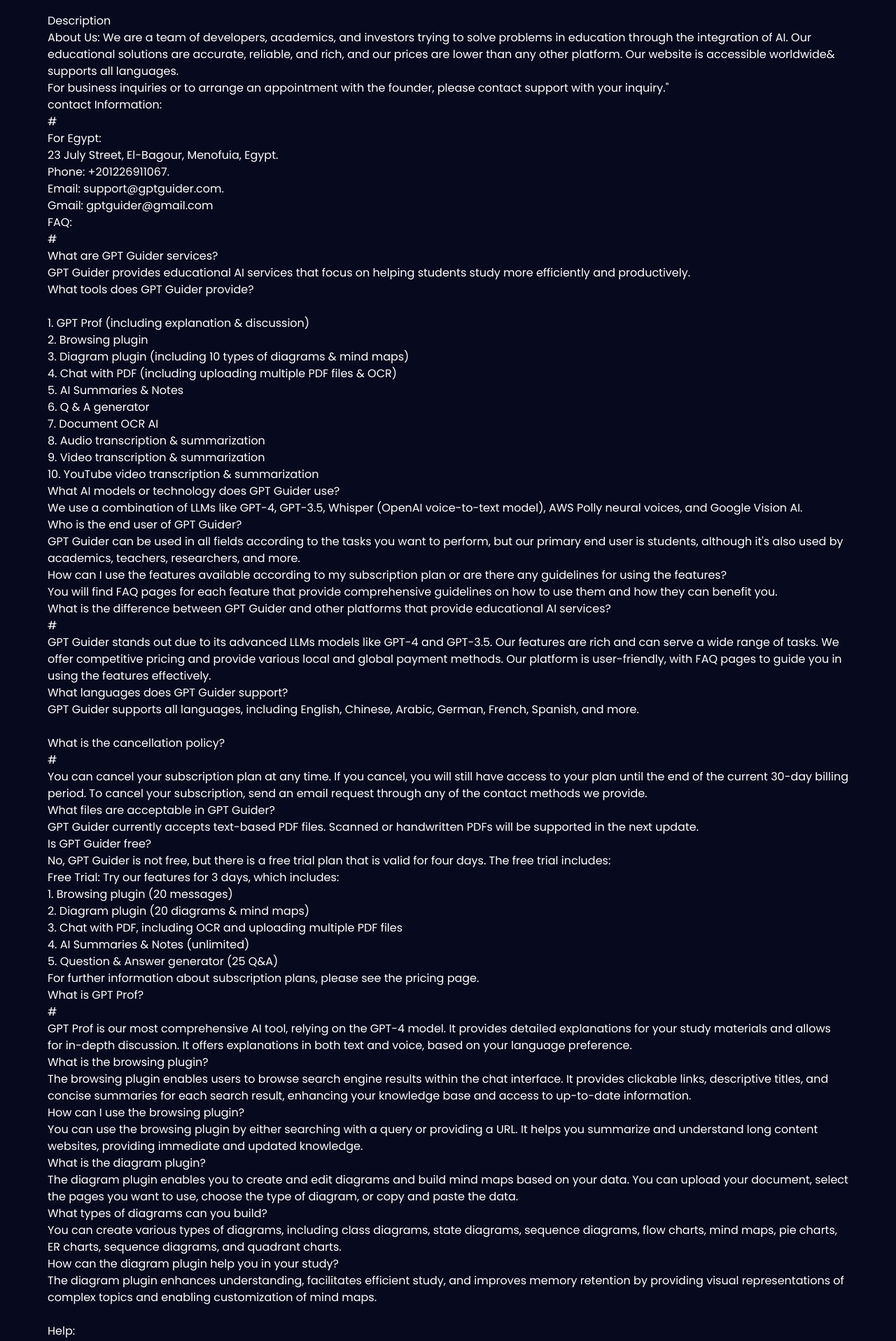
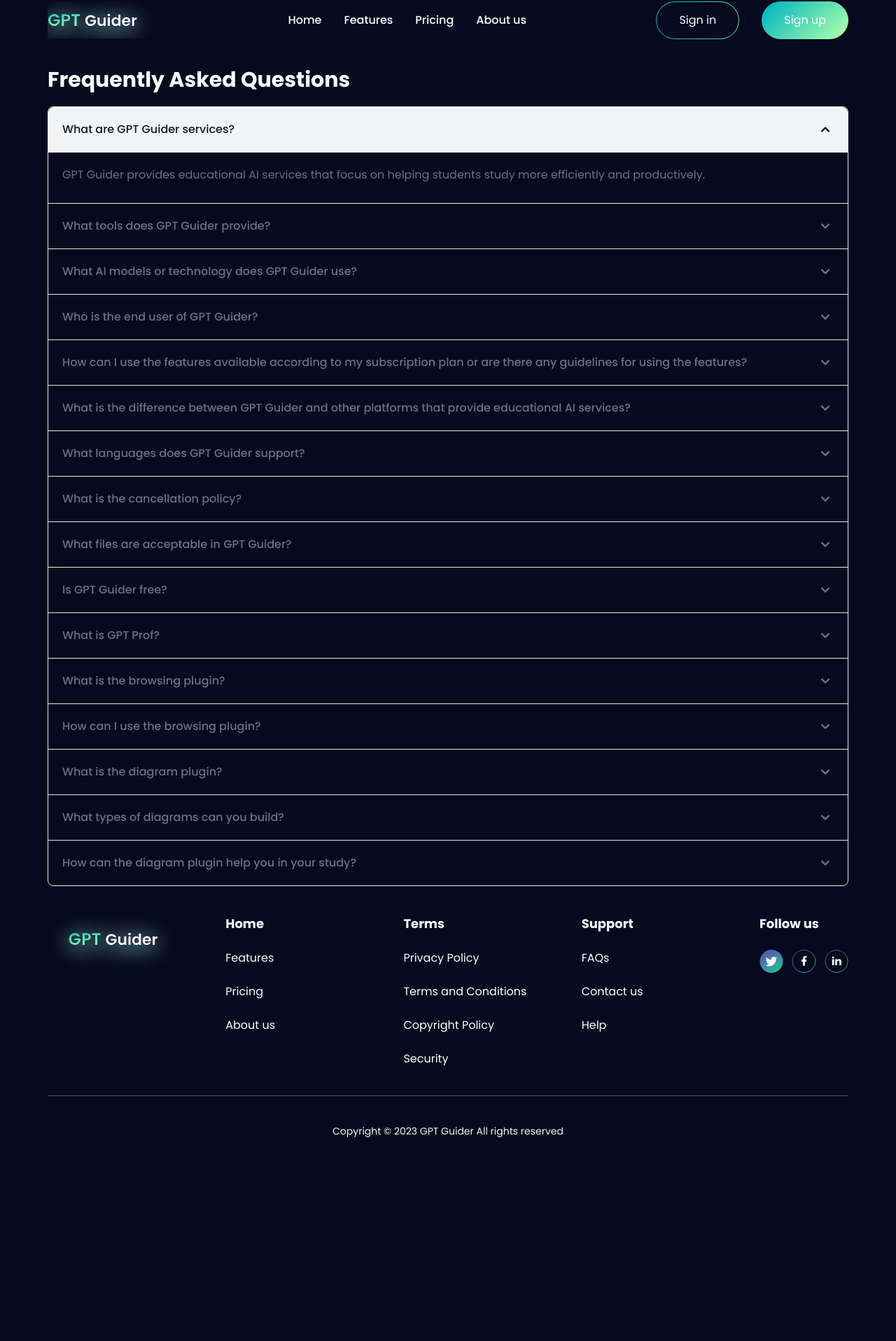
Before and after one commit to MamtazDev/gpt-guider, a Next.js app: page /faq in a window 1280 px wide. Shown: the part 22-1938 px from the top of the page at 70% size. After the commit the page ends 1739 px from the top, so only its background shows below. Built offline with nearby package versions, Linux system fonts and the light colour scheme.

Commit message:
faq and contat us page done

```diff
--- a/components/Footer/Footer.js
+++ b/components/Footer/Footer.js
@@ -33,7 +33,7 @@
           <Link href="/" className="text-[18px] font-[700]">
             Support
           </Link>
-          <Link href="/">FAQs</Link>
+          <Link href="/faq">FAQs</Link>
           <Link href="/">Contact us</Link>
           <Link href="/">Help</Link>
         </div>
--- a/components/Navbar/Navbar.js
+++ b/components/Navbar/Navbar.js
@@ -16,7 +16,7 @@
           <Link href="/">Home</Link>
           <Link href="/dashboard">Features</Link>
           <Link href="/subscription">Pricing</Link>
-          <Link href="/">About us</Link>
+          <Link href="/aboutUs">About us</Link>
         </div>
         <div className="lg:flex gap-[32px] hidden">
           <button className="singInButton px-[32px] py-[14px]">
@@ -64,7 +64,7 @@
           <Link href="/">Home</Link>
           <Link href="/dashboard">Features</Link>
           <Link href="/subscription">Pricing</Link>
-          <Link href="/">About us</Link>
+          <Link href="/aboutUs">About us</Link>
 
           <button className="singInButton px-[32px] py-[14px] max-w-[120px] ">
             <Link href="/login">Sign in</Link>
--- a/package.json
+++ b/package.json
@@ -12,6 +12,8 @@
     "@react-pdf-viewer/core": "^3.12.0",
     "@react-pdf-viewer/default-layout": "^3.12.0",
     "aos": "^2.3.4",
+    "flowbite": "^1.8.1",
+    "flowbite-react": "^0.6.4",
     "next": "13.5.4",
     "pdfjs-dist": "^3.11.174",
     "react": "^18",
--- a/pages/_document.js
+++ b/pages/_document.js
@@ -1,13 +1,19 @@
-import { Html, Head, Main, NextScript } from 'next/document'
+import { Html, Head, Main, NextScript } from "next/document";
 
 export default function Document() {
   return (
     <Html lang="en">
-      <Head />
+      <Head>
+        <link
+          href="https://cdnjs.cloudflare.com/ajax/libs/flowbite/1.8.1/flowbite.min.css"
+          rel="stylesheet"
+        />
+        <script src="https://cdnjs.cloudflare.com/ajax/libs/flowbite/1.8.1/flowbite.min.js"></script>
+      </Head>
       <body>
         <Main />
         <NextScript />
       </body>
     </Html>
-  )
+  );
 }
--- /dev/null
+++ b/pages/aboutUs.js
@@ -0,0 +1,55 @@
+import Main from "@/Layouts/Main";
+import React from "react";
+
+const AboutUsPage = () => {
+  return (
+    <div className="container mt-[90px] mb-[120px]">
+      <h4 className="text-center text-3xl font-bold mb-4"> About Us</h4>
+      <h2>
+        We are a team of developers, academics, and investors trying to solve
+        problems in education through the integration of AI. Our educational
+        solutions are accurate, reliable, and rich, and our prices are lower
+        than any other platform. Our website is accessible worldwide& supports
+        all languages.
+      </h2>
+      <h4>
+        For business inquiries or to arrange an appointment with the founder,
+        please contact support with your inquiry."
+      </h4>
+
+      <h3 className="text-center text-3xl font-bold my-4">
+        Contact Information:
+      </h3>
+
+      <div>
+        <p className="text-xl font-semibold mb-2">For Egypt</p>
+        <p>23 July Street, El-Bagour, Menofuia, Egypt.</p>
+        <p>Phone: +201226911067.</p>
+        <p>
+          Email: <span>support@gptguider.com.</span>
+        </p>
+        <p>
+          Gmail: <span> gptguider@gmail.com</span>
+        </p>
+      </div>
+
+      <h3 className="text-center text-3xl font-bold my-4">Help</h3>
+      <p>
+        If you encounter registration or payment issues, please don't hesitate
+        to contact us for assistance. You can reach us through the following
+        methods:
+      </p>
+      <p className="text-xl font-semibold my-2">For Egypt:</p>
+      <p>Phone: +201226911067.</p>
+      <p>
+        Email: <span>support@gptguider.com.</span>
+      </p>
+      <p>
+        Gmail: <span>gptguider@gmail.com.</span>
+      </p>
+    </div>
+  );
+};
+
+AboutUsPage.PageLayout = Main;
+export default AboutUsPage;
--- a/pages/faq.js
+++ b/pages/faq.js
@@ -1,171 +1,222 @@
 import React from "react";
-
+import { Accordion } from "flowbite-react";
+import Main from "@/Layouts/Main";
 const FaqPage = () => {
   return (
     <div className="container my-10">
-      <h4>Description</h4>
-      <h2>
-        About Us: We are a team of developers, academics, and investors trying
-        to solve problems in education through the integration of AI. Our
-        educational solutions are accurate, reliable, and rich, and our prices
-        are lower than any other platform. Our website is accessible worldwide&
-        supports all languages.
-      </h2>
-      <h4>
-        For business inquiries or to arrange an appointment with the founder,
-        please contact support with your inquiry."
-      </h4>
-      <h3>contact Information:</h3>
-      <p>#</p>
-      <div>
-        <p>For Egypt:</p>
-        <p>23 July Street, El-Bagour, Menofuia, Egypt.</p>
-        <p>Phone: +201226911067.</p>
-        <p>
-          Email: <span>support@gptguider.com.</span>
-        </p>
-        <p>
-          Gmail: <span> gptguider@gmail.com</span>
-        </p>
-      </div>
-      <h3>FAQ:</h3>
-      <p>#</p>
-      <p>What are GPT Guider services?</p>
-      <p>
+      {/*  */}
+      <h3 className="text-3xl font-bold mb-5">Frequently Asked Questions</h3>
+      <Accordion>
+        <Accordion.Panel>
+          <Accordion.Title>What are GPT Guider services?</Accordion.Title>
+          <Accordion.Content>
+            <p className="mb-2 text-gray-500 dark:text-gray-400">
               GPT Guider provides educational AI services that focus on helping
               students study more efficiently and productively.
             </p>
-      <h3>What tools does GPT Guider provide?</h3>‌
+          </Accordion.Content>
+        </Accordion.Panel>
+        <Accordion.Panel>
+          <Accordion.Title>What tools does GPT Guider provide?</Accordion.Title>
+          <Accordion.Content>
+            <p className="mb-2 text-gray-500 dark:text-gray-400">
               <p>1. GPT Prof (including explanation & discussion)</p>
               <p>2. Browsing plugin</p>
-      <p>3. Diagram plugin (including 10 types of diagrams & mind maps)</p>
-      <p>4. Chat with PDF (including uploading multiple PDF files & OCR)</p>
+              <p>
+                3. Diagram plugin (including 10 types of diagrams & mind maps)
+              </p>
+              <p>
+                4. Chat with PDF (including uploading multiple PDF files & OCR)
+              </p>
               <p>5. AI Summaries & Notes</p>
               <p>6. Q & A generator</p>
               <p>7. Document OCR AI</p>
               <p>8. Audio transcription & summarization</p>
               <p>9. Video transcription & summarization</p>
               <p>10. YouTube video transcription & summarization</p>
-      <h3>What AI models or technology does GPT Guider use?</h3>
-      <p>
+            </p>
+          </Accordion.Content>
+        </Accordion.Panel>
+        <Accordion.Panel>
+          <Accordion.Title>
+            What AI models or technology does GPT Guider use?
+          </Accordion.Title>
+          <Accordion.Content>
+            <p className="mb-2 text-gray-500 dark:text-gray-400">
               We use a combination of LLMs like GPT-4, GPT-3.5, Whisper (OpenAI
-        voice-to-text model), AWS Polly neural voices, and Google Vision AI.
+              voice-to-text model), AWS Polly neural voices, and Google Vision
+              AI.
             </p>
-      <h3>Who is the end user of GPT Guider?</h3>
-      <p>
-        GPT Guider can be used in all fields according to the tasks you want to
-        perform, but our primary end user is students, although it's also used
-        by academics, teachers, researchers, and more.
+          </Accordion.Content>
+        </Accordion.Panel>
+        <Accordion.Panel>
+          <Accordion.Title>Who is the end user of GPT Guider?</Accordion.Title>
+          <Accordion.Content>
+            <p className="mb-2 text-gray-500 dark:text-gray-400">
+              GPT Guider can be used in all fields according to the tasks you
+              want to perform, but our primary end user is students, although
+              it's also used by academics, teachers, researchers, and more.
             </p>
-      <h3>
-        How can I use the features available according to my subscription plan
-        or are there any guidelines for using the features?
-      </h3>
-      <p>
-        You will find FAQ pages for each feature that provide comprehensive
-        guidelines on how to use them and how they can benefit you.
+          </Accordion.Content>
+        </Accordion.Panel>
+        <Accordion.Panel>
+          <Accordion.Title>
+            How can I use the features available according to my subscription
+            plan or are there any guidelines for using the features?
+          </Accordion.Title>
+          <Accordion.Content>
+            <p className="mb-2 text-gray-500 dark:text-gray-400">
+              You will find FAQ pages for each feature that provide
+              comprehensive guidelines on how to use them and how they can
+              benefit you.
             </p>
-      <h3>
+          </Accordion.Content>
+        </Accordion.Panel>
+        <Accordion.Panel>
+          <Accordion.Title>
             What is the difference between GPT Guider and other platforms that
             provide educational AI services?
-      </h3>
-      <p>#</p>
-      <p>
-        GPT Guider stands out due to its advanced LLMs models like GPT-4 and
-        GPT-3.5. Our features are rich and can serve a wide range of tasks. We
-        offer competitive pricing and provide various local and global payment
-        methods. Our platform is user-friendly, with FAQ pages to guide you in
-        using the features effectively.
+          </Accordion.Title>
+          <Accordion.Content>
+            <p className="mb-2 text-gray-500 dark:text-gray-400">
+              GPT Guider stands out due to its advanced LLMs models like GPT-4
+              and GPT-3.5. Our features are rich and can serve a wide range of
+              tasks. We offer competitive pricing and provide various local and
+              global payment methods. Our platform is user-friendly, with FAQ
+              pages to guide you in using the features effectively.
             </p>
-      <h3>What languages does GPT Guider support?</h3>
-      <p>
-        GPT Guider supports all languages, including English, Chinese, Arabic,
-        German, French, Spanish, and more.
+          </Accordion.Content>
+        </Accordion.Panel>
+        <Accordion.Panel>
+          <Accordion.Title>
+            What languages does GPT Guider support?
+          </Accordion.Title>
+          <Accordion.Content>
+            <p className="mb-2 text-gray-500 dark:text-gray-400">
+              GPT Guider supports all languages, including English, Chinese,
+              Arabic, German, French, Spanish, and more.
             </p>
-      ‌<h3>What is the cancellation policy?</h3>
-      <p>#</p>
-      <p>
-        You can cancel your subscription plan at any time. If you cancel, you
-        will still have access to your plan until the end of the current 30-day
-        billing period. To cancel your subscription, send an email request
-        through any of the contact methods we provide.
+          </Accordion.Content>
+        </Accordion.Panel>
+        <Accordion.Panel>
+          <Accordion.Title>What is the cancellation policy?</Accordion.Title>
+          <Accordion.Content>
+            <p className="mb-2 text-gray-500 dark:text-gray-400">
+              You can cancel your subscription plan at any time. If you cancel,
+              you will still have access to your plan until the end of the
+              current 30-day billing period. To cancel your subscription, send
+              an email request through any of the contact methods we provide.
             </p>
-      <h3>What files are acceptable in GPT Guider?</h3>
-      <p>
+          </Accordion.Content>
+        </Accordion.Panel>
+        <Accordion.Panel>
+          <Accordion.Title>
+            What files are acceptable in GPT Guider?
+          </Accordion.Title>
+          <Accordion.Content>
+            <p className="mb-2 text-gray-500 dark:text-gray-400">
               GPT Guider currently accepts text-based PDF files. Scanned or
               handwritten PDFs will be supported in the next update.
             </p>
-      <h3>Is GPT Guider free?</h3>
+          </Accordion.Content>
+        </Accordion.Panel>
+        <Accordion.Panel>
+          <Accordion.Title>Is GPT Guider free?</Accordion.Title>
+          <Accordion.Content>
+            <p className="mb-2 text-gray-500 dark:text-gray-400">
               <p>
-        No, GPT Guider is not free, but there is a free trial plan that is valid
-        for four days. The free trial includes:
+                No, GPT Guider is not free, but there is a free trial plan that
+                is valid for four days. The free trial includes:
               </p>
               <p>Free Trial: Try our features for 3 days, which includes:</p>
               <p>1. Browsing plugin (20 messages)</p>
               <p>2. Diagram plugin (20 diagrams & mind maps)</p>
-      <p>3. Chat with PDF, including OCR and uploading multiple PDF files</p>
+              <p>
+                3. Chat with PDF, including OCR and uploading multiple PDF files
+              </p>
               <p>4. AI Summaries & Notes (unlimited)</p>
               <p>5. Question & Answer generator (25 Q&A)</p>
               <p>
-        For further information about subscription plans, please see the pricing
-        page.
+                For further information about subscription plans, please see the
+                pricing page.
               </p>
-      <h3>What is GPT Prof?</h3>
-      <p>#</p>
-      <p>
-        GPT Prof is our most comprehensive AI tool, relying on the GPT-4 model.
-        It provides detailed explanations for your study materials and allows
-        for in-depth discussion. It offers explanations in both text and voice,
-        based on your language preference.
             </p>
-      <h3>What is the browsing plugin?</h3>
-      <p>
-        The browsing plugin enables users to browse search engine results within
-        the chat interface. It provides clickable links, descriptive titles, and
-        concise summaries for each search result, enhancing your knowledge base
-        and access to up-to-date information.
+          </Accordion.Content>
+        </Accordion.Panel>
+        <Accordion.Panel>
+          <Accordion.Title>What is GPT Prof?</Accordion.Title>
+          <Accordion.Content>
+            <p className="mb-2 text-gray-500 dark:text-gray-400">
+              GPT Prof is our most comprehensive AI tool, relying on the GPT-4
+              model. It provides detailed explanations for your study materials
+              and allows for in-depth discussion. It offers explanations in both
+              text and voice, based on your language preference.
             </p>
-      <h3>How can I use the browsing plugin?</h3>
-      <p>
-        You can use the browsing plugin by either searching with a query or
-        providing a URL. It helps you summarize and understand long content
-        websites, providing immediate and updated knowledge.
+          </Accordion.Content>
+        </Accordion.Panel>
+        <Accordion.Panel>
+          <Accordion.Title>What is the browsing plugin?</Accordion.Title>
+          <Accordion.Content>
+            <p className="mb-2 text-gray-500 dark:text-gray-400">
+              The browsing plugin enables users to browse search engine results
+              within the chat interface. It provides clickable links,
+              descriptive titles, and concise summaries for each search result,
+              enhancing your knowledge base and access to up-to-date
+              information.
             </p>
-      <h3>What is the diagram plugin?</h3>
-      <p>
-        The diagram plugin enables you to create and edit diagrams and build
-        mind maps based on your data. You can upload your document, select the
-        pages you want to use, choose the type of diagram, or copy and paste the
-        data.
+          </Accordion.Content>
+        </Accordion.Panel>
+        <Accordion.Panel>
+          <Accordion.Title>How can I use the browsing plugin?</Accordion.Title>
+          <Accordion.Content>
+            <p className="mb-2 text-gray-500 dark:text-gray-400">
+              You can use the browsing plugin by either searching with a query
+              or providing a URL. It helps you summarize and understand long
+              content websites, providing immediate and updated knowledge.
             </p>
-      <h3>What types of diagrams can you build?</h3>
-      <p>
-        You can create various types of diagrams, including class diagrams,
-        state diagrams, sequence diagrams, flow charts, mind maps, pie charts,
-        ER charts, sequence diagrams, and quadrant charts.
+          </Accordion.Content>
+        </Accordion.Panel>
+        <Accordion.Panel>
+          <Accordion.Title>What is the diagram plugin?</Accordion.Title>
+          <Accordion.Content>
+            <p className="mb-2 text-gray-500 dark:text-gray-400">
+              The diagram plugin enables you to create and edit diagrams and
+              build mind maps based on your data. You can upload your document,
+              select the pages you want to use, choose the type of diagram, or
+              copy and paste the data.
             </p>
-      <h3>How can the diagram plugin help you in your study?</h3>
-      <p>
-        The diagram plugin enhances understanding, facilitates efficient study,
-        and improves memory retention by providing visual representations of
-        complex topics and enabling customization of mind maps.
+          </Accordion.Content>
+        </Accordion.Panel>
+        <Accordion.Panel>
+          <Accordion.Title>
+            What types of diagrams can you build?
+          </Accordion.Title>
+          <Accordion.Content>
+            <p className="mb-2 text-gray-500 dark:text-gray-400">
+              You can create various types of diagrams, including class
+              diagrams, state diagrams, sequence diagrams, flow charts, mind
+              maps, pie charts, ER charts, sequence diagrams, and quadrant
+              charts.
             </p>
-      ‌<h3>Help:</h3>
-      <p>
-        If you encounter registration or payment issues, please don't hesitate
-        to contact us for assistance. You can reach us through the following
-        methods:
+          </Accordion.Content>
+        </Accordion.Panel>
+        <Accordion.Panel>
+          <Accordion.Title>
+            How can the diagram plugin help you in your study?
+          </Accordion.Title>
+          <Accordion.Content>
+            <p className="mb-2 text-gray-500 dark:text-gray-400">
+              The diagram plugin enhances understanding, facilitates efficient
+              study, and improves memory retention by providing visual
+              representations of complex topics and enabling customization of
+              mind maps.
             </p>
-      <p>For Egypt:</p>
-      <p>Phone: +201226911067.</p>
-      <p>
-        Email: <span>support@gptguider.com.</span>
-      </p>
-      <p>
-        Gmail: <span>gptguider@gmail.com.</span>
-      </p>
+          </Accordion.Content>
+        </Accordion.Panel>
+      </Accordion>
     </div>
   );
 };
 
+FaqPage.PageLayout = Main;
 export default FaqPage;
--- a/tailwind.config.js
+++ b/tailwind.config.js
@@ -4,6 +4,7 @@
     "./pages/**/*.{js,ts,jsx,tsx,mdx}",
     "./components/**/*.{js,ts,jsx,tsx,mdx}",
     "./app/**/*.{js,ts,jsx,tsx,mdx}",
+    "node_modules/flowbite-react/**/*.{js,jsx,ts,tsx}",
   ],
   theme: {
     container: {
@@ -18,5 +19,5 @@
     },
     extend: {},
   },
-  plugins: [],
+  plugins: [require("flowbite/plugin")],
 };
```
Also changed, not shown: 1 other file (tests, documents, lock files or other folders). Lines whose indentation alone changed are shown as unchanged.
